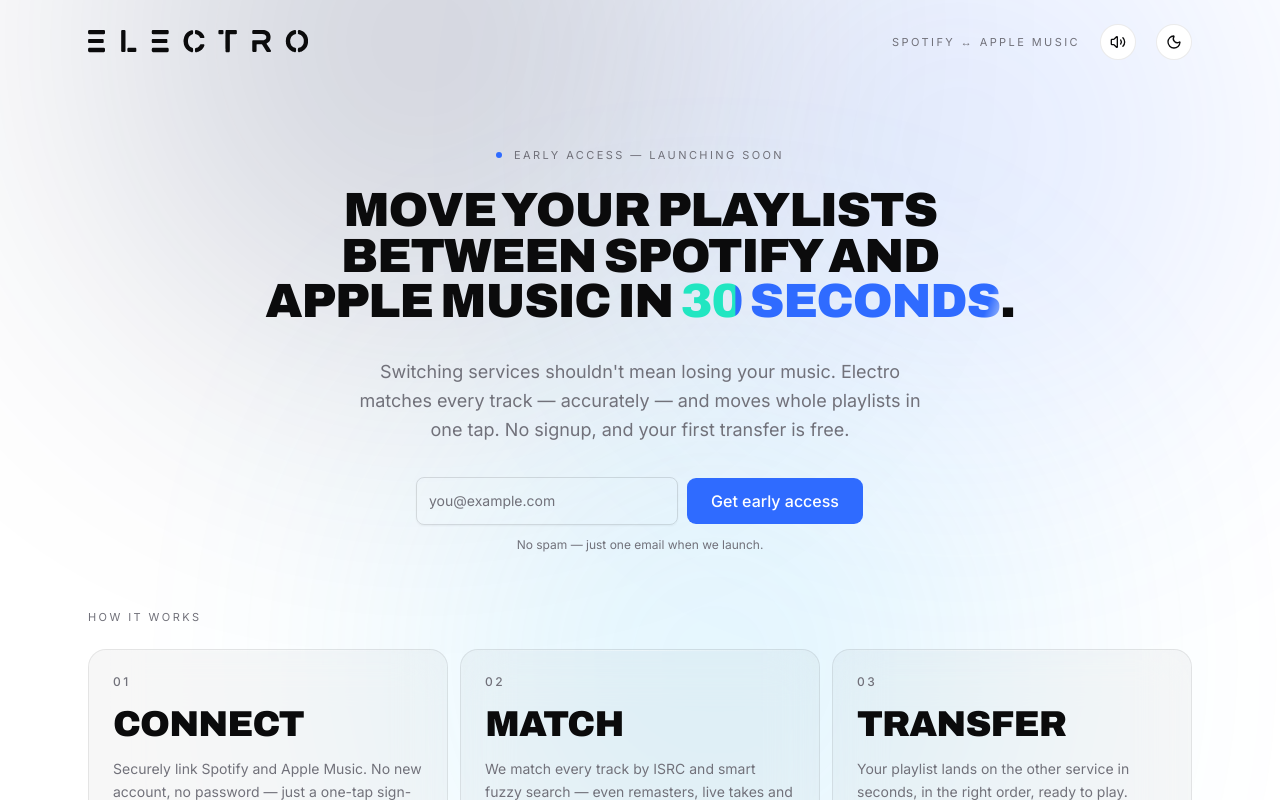
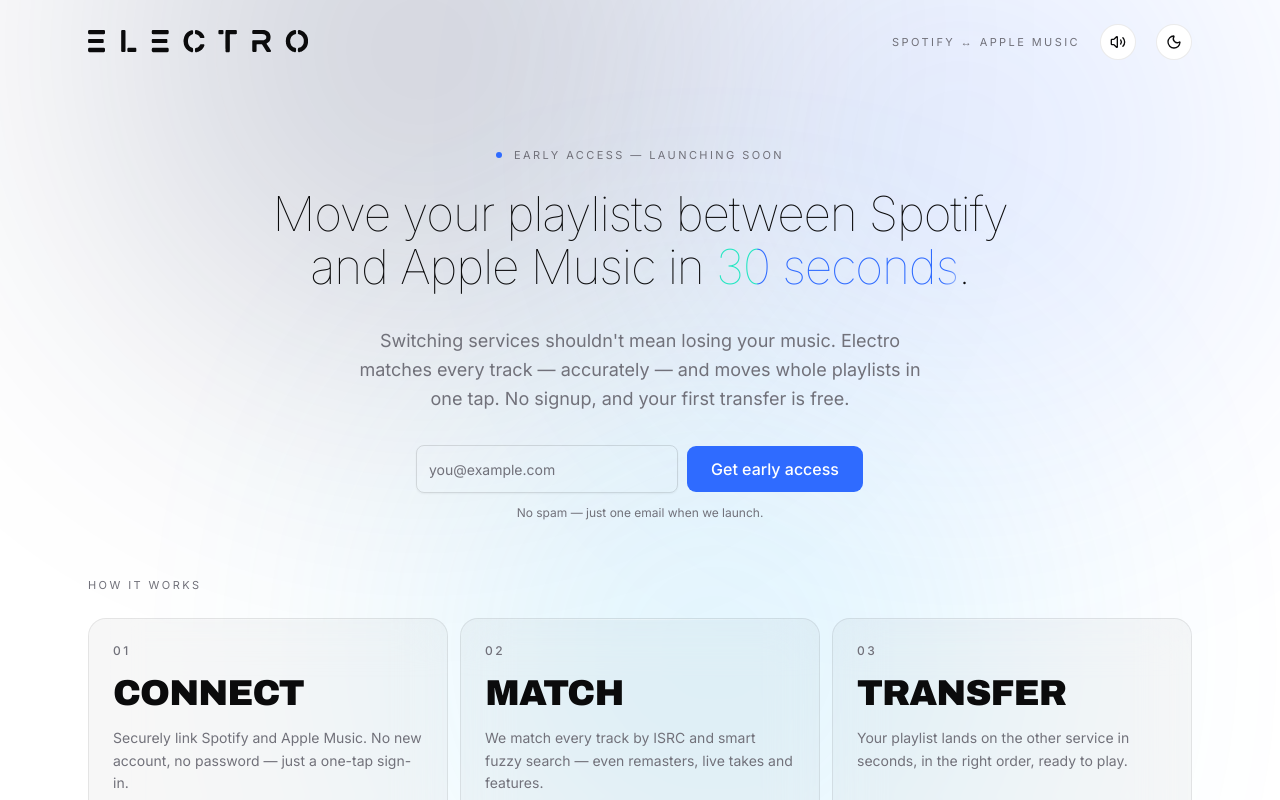
Before and after one commit to ElectroLive/electro, a Next.js app: page / in a window 1280 px wide. Shown: the top 800 px of the page. Built offline with nearby package versions, Linux system fonts and the light colour scheme.

Commit message:
Hero headline: thin Inter, mixed case (dropped Archivo Black + uppercase)

```diff
--- a/app/page.tsx
+++ b/app/page.tsx
@@ -84,7 +84,7 @@ export default function Home() {
             Early access — launching soon
           </span>
 
-          <h1 className="mx-auto mt-6 max-w-4xl font-display text-balance text-3xl font-black uppercase leading-[0.95] tracking-tight sm:text-4xl md:text-5xl lg:text-5xl">
+          <h1 className="mx-auto mt-6 max-w-4xl text-balance text-3xl font-thin leading-[1.1] tracking-tight sm:text-4xl md:text-5xl lg:text-5xl">
             Move your playlists between Spotify and Apple Music in{" "}
             <span className="electro-laser-text">30 seconds</span>.
           </h1>
```
